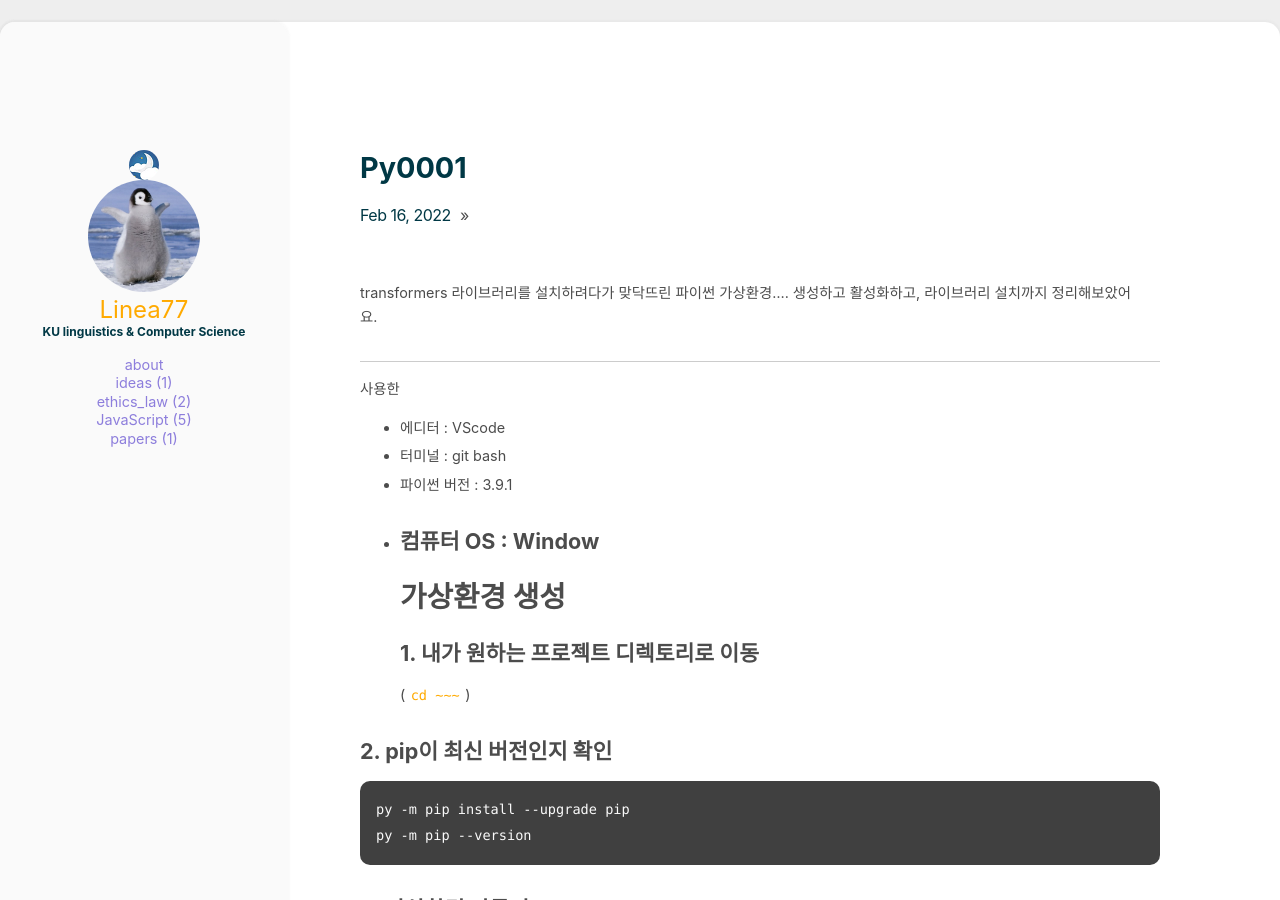
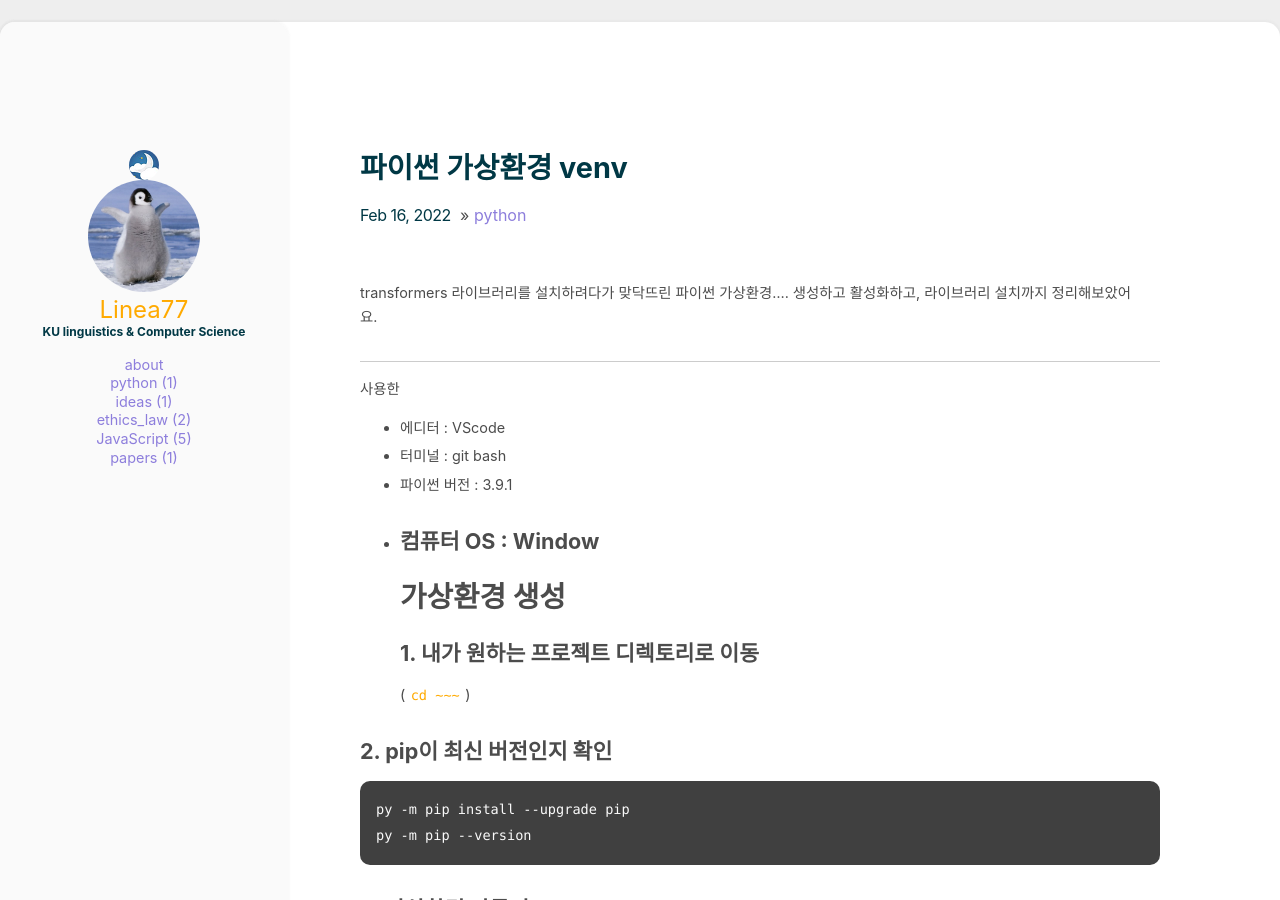
Before and after one commit to linea77/linea77.github.io, a Jekyll site: the page built from _posts/2022-02-16-py0001.md, in a window 1280 px wide and 900 px high. Built offline with Jekyll 4.4.1, drawn with Linux system fonts in a browser that asks for light colours.

Commit message:
edit post

```diff
--- a/_posts/2022-02-16-py0001.md
+++ b/_posts/2022-02-16-py0001.md
@@ -1,3 +1,8 @@
+---
+title: 파이썬 가상환경 venv
+categories: [python]
+comments: false
+---
 transformers 라이브러리를 설치하려다가 맞닥뜨린 파이썬 가상환경....
 생성하고 활성화하고, 라이브러리 설치까지 정리해보았어요.
 
```
